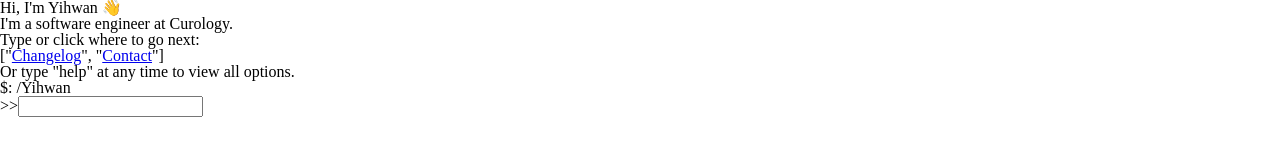
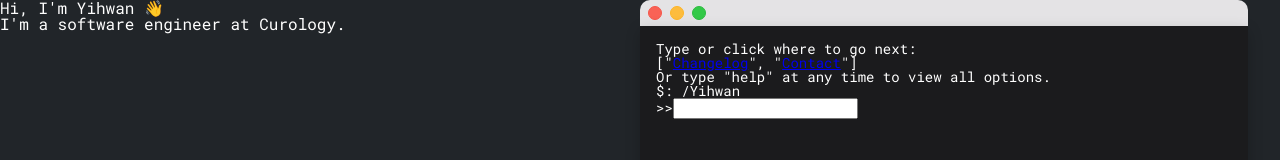
Before and after one commit to Yihwan/yihwan-v1, a Gatsby site: page / in a window 1280 px wide. Built offline with nearby package versions, Linux system fonts and the light colour scheme; Gatsby itself is replaced by a stand-in of ours.

Commit message:
set-up initial styling

```diff
--- /dev/null
+++ b/src/components/header/index.js
@@ -0,0 +1,12 @@
+import React from 'react'
+
+import { HeaderContainer, Greeting, IntroSnippet } from './style';
+
+const Header = () => (
+  <HeaderContainer>
+    <Greeting>Hi, I'm Yihwan <span role="img" aria-label="waving-hand">👋</span></Greeting>
+    <IntroSnippet>I'm a software engineer at Curology.</IntroSnippet>
+  </HeaderContainer>
+);
+
+export default Header;
--- /dev/null
+++ b/src/components/header/style.js
@@ -0,0 +1,11 @@
+import styled from '@emotion/styled';
+import { Typography, MEDIA_QUERIES, SPACER } from 'src/styles/constants';
+
+export const HeaderContainer = styled.div`
+`;
+
+export const Greeting = styled.h1`
+`;
+
+export const IntroSnippet = styled.h2`
+`;
--- /dev/null
+++ b/src/components/terminal/index.js
@@ -0,0 +1,40 @@
+import React from 'react';
+
+import { COLORS } from 'src/styles/constants';
+import {
+  TerminalContainer,
+  TerminalMenuBar,
+  TerminalMenuButton,
+  TerminalBody
+} from './style';
+
+class Terminal extends React.Component {
+
+  render() {
+    const { children } = this.props;
+
+    return(
+      <TerminalContainer>
+        <TerminalMenuBar>
+          <TerminalMenuButton
+            background={COLORS.buttonRed}
+            border={COLORS.borderRed}
+          />
+          <TerminalMenuButton
+            background={COLORS.buttonYellow}
+            border={COLORS.borderYellow}
+          />
+          <TerminalMenuButton
+            background={COLORS.buttonGreen}
+            border={COLORS.borderGreen}
+          />
+        </TerminalMenuBar>
+        <TerminalBody>
+          {children}
+        </TerminalBody>
+      </TerminalContainer>
+    );
+  }
+}
+
+export default Terminal;
--- /dev/null
+++ b/src/components/terminal/style.js
@@ -0,0 +1,56 @@
+import styled from '@emotion/styled';
+import { COLORS, MEDIA_QUERIES, SPACER } from 'src/styles/constants';
+
+export const TerminalContainer = styled.div`
+  display: flex;
+  flex-direction: column;
+  height: 100%;
+  min-height: 600px;
+  width: 100%;
+  max-width: 720px;
+
+  ${MEDIA_QUERIES.mdUp} {
+    width: 90%;
+  }
+
+  ${MEDIA_QUERIES.xlUp} {
+    max-width: 760px;
+    width: 95%;
+  }
+`;
+
+export const TerminalMenuBar = styled.div`
+  display: flex;
+  height: 1.75rem;
+  background-color: ${COLORS.lightGrey};
+  justify-content: flex-start;
+  align-items: center;
+  border-radius: 10px 10px 0 0;
+`;
+
+export const TerminalMenuButton = styled.div`
+  height: 0.75rem;
+  width: 0.75rem;
+  border: 1px solid ${props => props.border};
+  border-radius: 50%;
+  background-color: ${props => props.background};
+  margin-left: 0.5rem;
+`;
+
+export const TerminalBody = styled.div`
+  height: 100%;
+  border-radius: 0 0 4px 4px;
+  background-color: ${COLORS.darkGrey};
+
+  font-size: 14px;
+  overflow-y: scroll;
+  -webkit-overflow-scrolling: touch;
+  box-shadow: 0 50px 100px rgba(65, 65, 74, .2);
+  box-shadow: 0 15px 35px rgba(65, 65, 74, .3);
+  box-shadow: 0 5px 15px rgba(0,0,0,.2);
+
+  padding: ${SPACER.small};
+  ${MEDIA_QUERIES.mdUp} {
+    padding: ${SPACER.medium};
+  }
+`;
--- a/src/components/terminalHeader/index.js
+++ /dev/null
@@ -1,10 +0,0 @@
-import React from 'react'
-
-const TerminalHeader = () => (
-  <div>
-    Hi, I'm Yihwan 👋 <br/>
-    I'm a software engineer at Curology. <br />
-  </div>
-);
-
-export default TerminalHeader;
--- a/src/layouts/index.js
+++ b/src/layouts/index.js
@@ -1,10 +1,10 @@
 import React from 'react';
 import PropTypes from 'prop-types';
 
-import TerminalHeader from 'src/components/terminalHeader';
+import Header from 'src/components/header';
 import Navigation from 'src/components/navigation';
 import CommandPrompt from 'src/components/commandPrompt';
-
+import Terminal from 'src/components/terminal';
 import injectGlobalStyles from '../utils/injectGlobalStyles';
 import { LayoutContainer } from './style';
 
@@ -19,11 +19,18 @@
 
     return(
       <LayoutContainer>
-        <TerminalHeader />
-        <Navigation pathname={pathname}/>
         {injectGlobalStyles()}
-        {children}
-        <CommandPrompt pathname={pathname}/>
+        <section>
+          <Header />
+        </section>
+
+        <section>
+          <Terminal>
+            <Navigation pathname={pathname}/>
+              {children}
+            <CommandPrompt pathname={pathname}/>
+          </Terminal>
+        </section>
       </LayoutContainer>
     );
   }
--- a/src/layouts/style.js
+++ b/src/layouts/style.js
@@ -1,4 +1,24 @@
 import styled from '@emotion/styled';
+import { COLORS, MEDIA_QUERIES, SPACER } from 'src/styles/constants';
 
 export const LayoutContainer = styled.main`
+  position: absolute;
+  height: 100%;
+  width: 100%;
+
+
+  display: flex;
+  flex-direction: column;
+
+  ${MEDIA_QUERIES.xlUp} {
+    flex-direction: row;
+  }
+
+  > section {
+    ${MEDIA_QUERIES.smUp} {
+    }
+    ${MEDIA_QUERIES.xlUp} {
+      flex: 1;
+    }
+  }
 `;
--- a/src/shared-components/style.js
+++ /dev/null
@@ -1 +0,0 @@
-import styled from '@emotion/styled';
--- a/src/styles/constants/colors/index.js
+++ b/src/styles/constants/colors/index.js
@@ -1,10 +1,19 @@
 const COLORS = {
+  terminalBlack: '#212529',
+  terminalWhite: '#E8ECEF',
+  terminalGold: '#FFD53B',
+  terminalYellow: '#FFEB98',
+  terminalCyan: '#99E9F2',
+  terminalGreen: '#51CF66',
   black: '#000',
-  white: '#FFF',
-  primaryBlack: '#1B1B1D',
-  primaryGrey: '#777777',
-  secondaryGrey: '#D8D8D8',
-  yellow: '#ffff50',
+  lightGrey: '#e4e3e5',
+  darkGrey: '#1B1B1D',
+  buttonRed: '#f96256',
+  buttonYellow: '#fdbc3d',
+  buttonGreen: '#33c948',
+  borderRed: '#f65549',
+  borderYellow: '#ffb524',
+  borderGreen: '#2dbb41',
 }
 
 export default COLORS;
--- a/src/styles/constants/typography/index.js
+++ b/src/styles/constants/typography/index.js
@@ -23,14 +23,14 @@
 };
 
 const FONT_FAMILY = {
-  primary: 'serif',
+  primary: 'Roboto Mono, monospace',
   secondary: 'mono',
 }
 
 const displayStyle = css`
   font-size: ${FONT_SIZE.displaySmall};
   font-family: ${FONT_FAMILY.primary};
-  color: ${COLORS.primaryBlack};
+  color: ${COLORS.terminalWhite};
 
   ${MEDIA_QUERIES.mdUp} {
     font-size: ${FONT_SIZE.displayLarge};
@@ -40,7 +40,7 @@
 const headingStyle = css`
   font-size: ${FONT_SIZE.headingSmall};
   font-family: ${FONT_FAMILY.primary};
-  color: ${COLORS.primaryBlack};
+  color: ${COLORS.terminalWhite};
   font-weight: 600;
 
   ${MEDIA_QUERIES.mdUp} {
@@ -51,7 +51,7 @@
 const titleStyle = css`
   font-size: ${FONT_SIZE.titleSmall};
   font-family: ${FONT_FAMILY.primary};
-  color: ${COLORS.primaryBlack};
+  color: ${COLORS.terminalWhite};
 
   ${MEDIA_QUERIES.mdUp} {
     font-size: ${FONT_SIZE.titleLarge};
@@ -61,7 +61,7 @@
 const captionStyle = css`
   font-size: ${FONT_SIZE.captionSmall};
   font-family: ${FONT_FAMILY.secondary};
-  color: ${COLORS.primaryBlack};
+  color: ${COLORS.terminalWhite};
   text-transform: uppercase;
   letter-spacing: 0.1em;
   font-weight: 700;
@@ -74,7 +74,7 @@
 const pStyle = css`
   font-size: ${FONT_SIZE.bodySmall};
   font-family: ${FONT_FAMILY.primary};
-  color: ${COLORS.primaryBlack};
+  color: ${COLORS.terminalWhite};
   line-height: 1.5;
   letter-spacing: .1px;
   ${MEDIA_QUERIES.mdUp} {
--- a/src/styles/fonts/index.js
+++ b/src/styles/fonts/index.js
@@ -1,4 +1,5 @@
 import { css } from '@emotion/core';
 
 export default css`
+  @import url('https://fonts.googleapis.com/css?family=Roboto+Mono:400,500,700');
 `;
--- a/src/styles/globalStyles/index.js
+++ b/src/styles/globalStyles/index.js
@@ -1,4 +1,5 @@
 import { css } from '@emotion/core';
+import { Typography, COLORS } from 'src/styles/constants';
 
 /* http://meyerweb.com/eric/tools/css/reset/
 v2.0 | 20110126
@@ -50,9 +51,10 @@
   }
 `;
 
-// TODO: Add site-specific styles here.
 export const brandStyles = css`
-  body {
-
+  html {
+    font-family: ${Typography.FONT_FAMILY.primary};
+    color: white;
+    background-color: ${COLORS.terminalBlack};
   }
 `;
```
